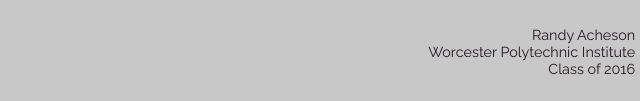
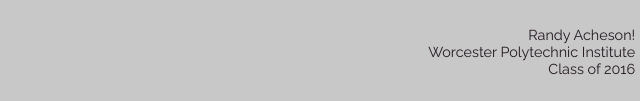
Before and after one commit to randy-acheson/CS4241-Project, a website: page public/level1.html in a window 1280 px wide. Shown: the part 696-797 px from the top of the page, 640-1280 px from the left. Drawn offline with Linux system fonts and the light colour scheme.

Commit message:
Deploy test

```diff
--- a/public/level1.html
+++ b/public/level1.html
@@ -31,7 +31,7 @@
     </table>
 
   <footer id="footsies">
-    Randy Acheson<br>Worcester Polytechnic Institute<br>Class of 2016
+    Randy Acheson!<br>Worcester Polytechnic Institute<br>Class of 2016
   </footer>
   </body>
 
```
